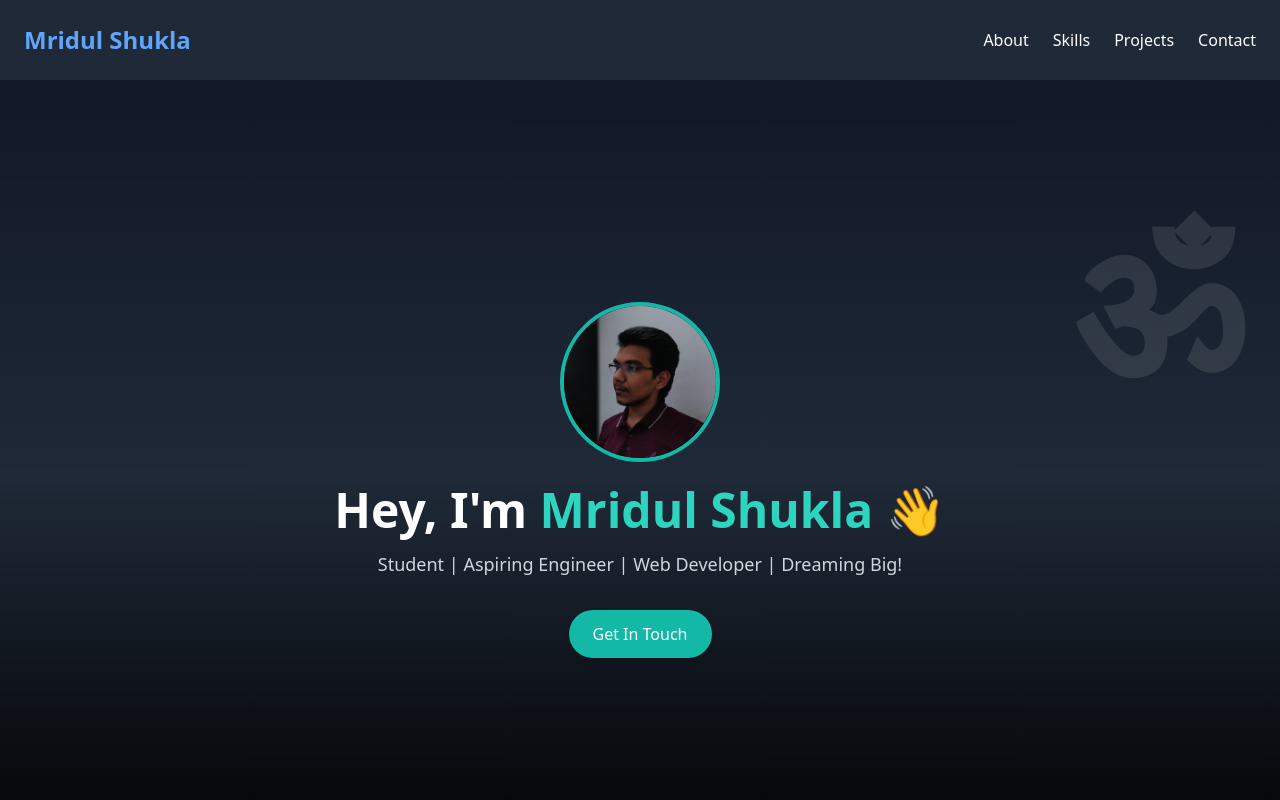
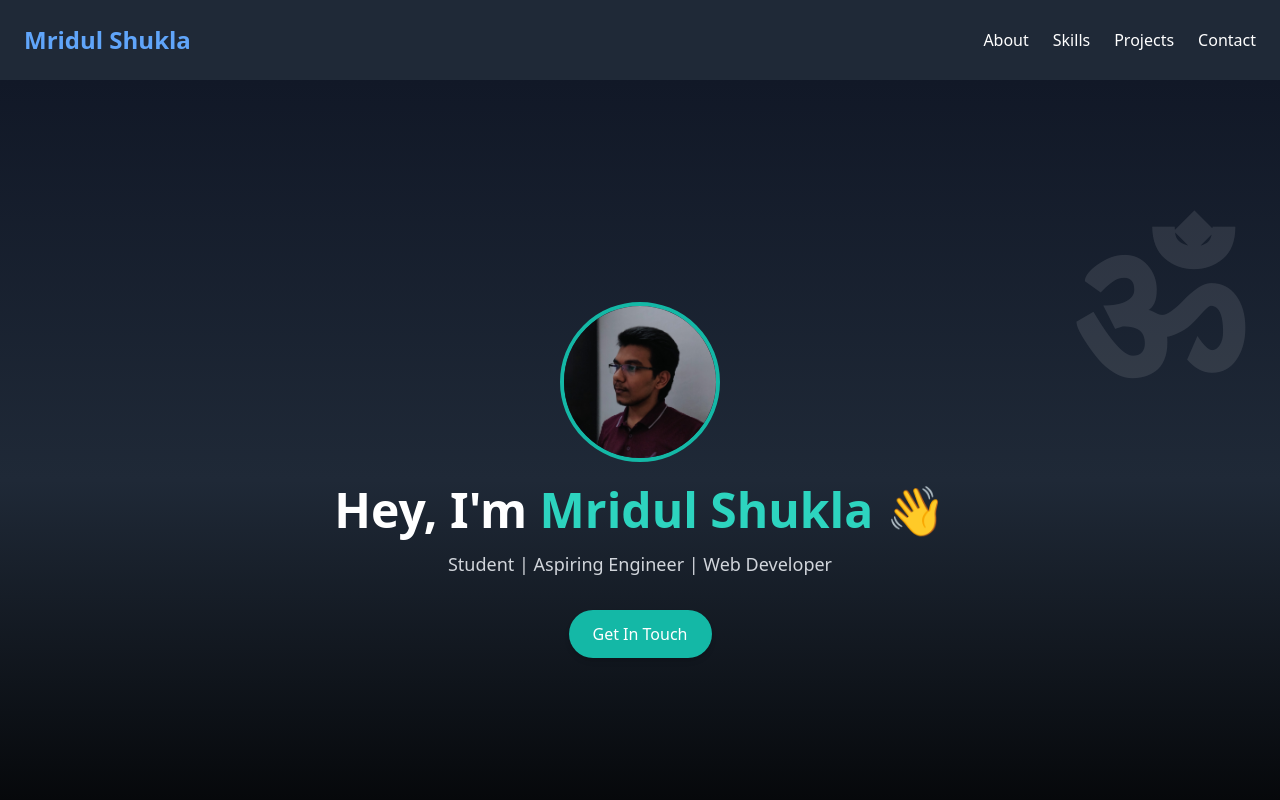
Before and after one commit to mridul0123456789/portfolio, a React (Create React App) app: page / in a window 1280 px wide. Shown: the top 800 px of the page. Built offline with nearby package versions, Linux system fonts and the light colour scheme.

Commit message:
Update Hero.jsx

```diff
--- a/src/components/Hero.jsx
+++ b/src/components/Hero.jsx
@@ -32,7 +32,7 @@ const Hero = () => (
       animate={{ opacity: 1, y: 0 }}
       transition={{ delay: 0.4, duration: 0.8 }}
     >
-      Student | Aspiring Engineer | Web Developer | Dreaming Big!
+      Student | Aspiring Engineer | Web Developer
     </motion.p>
     <a
       href="#contact"
```
